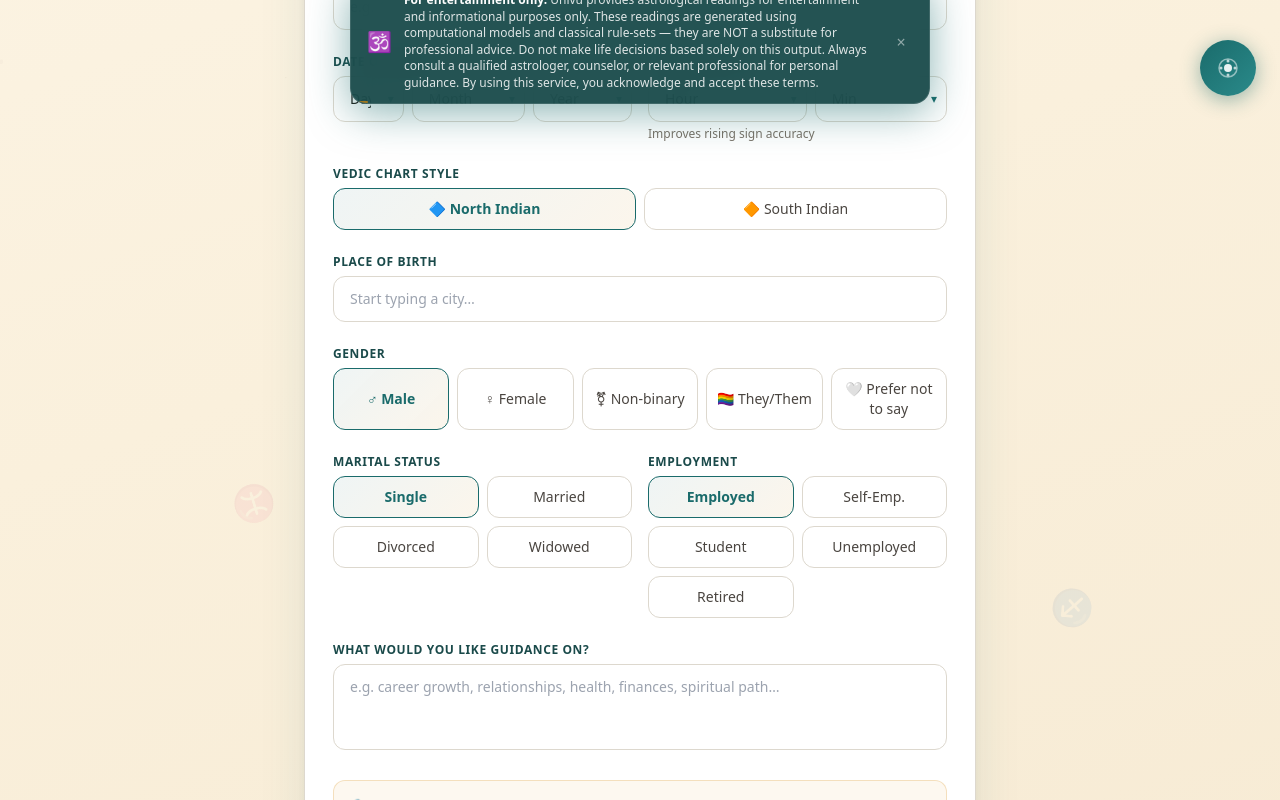
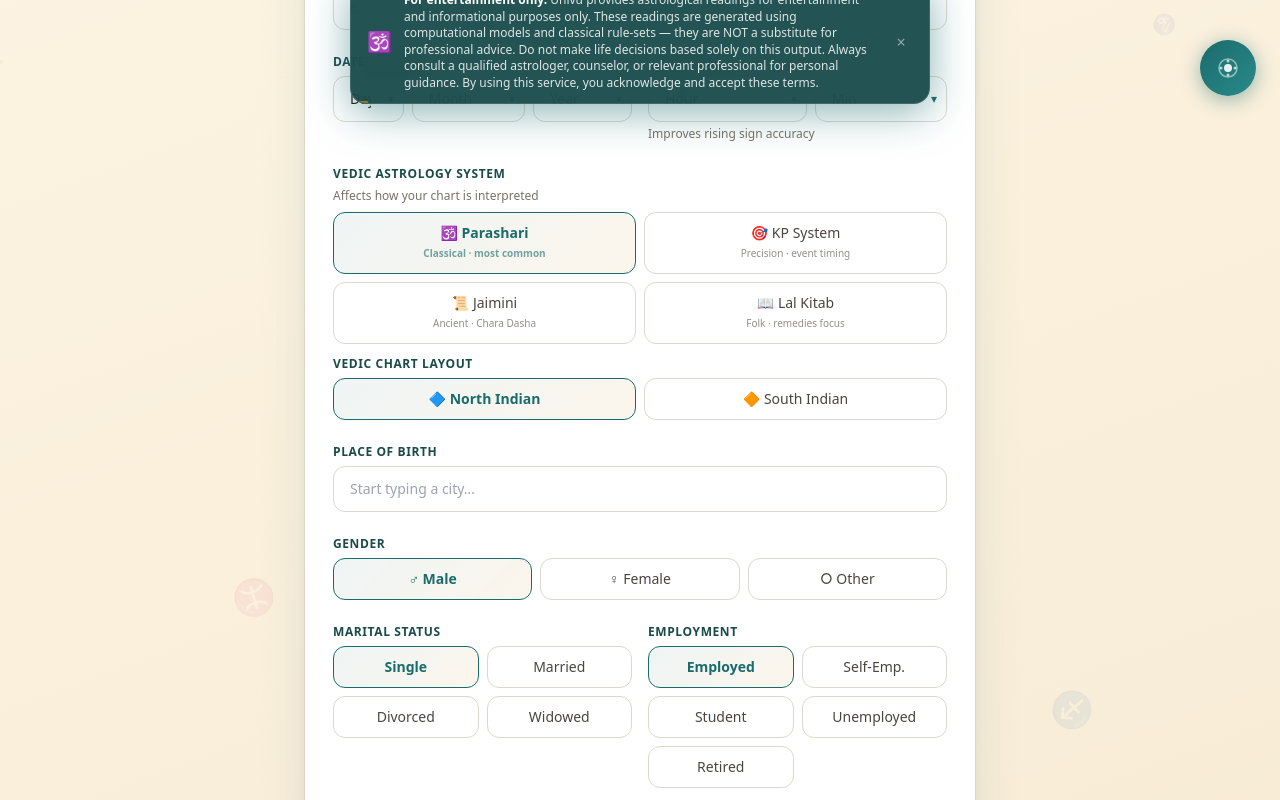
Before and after one commit to ramarepalli86-hue/Univu, a Next.js app: page / in a window 1280 px wide. Shown: the part 680-1480 px from the top of the page. Built offline with nearby package versions, Linux system fonts and the light colour scheme.

Commit message:
feat: Vedic system selector (Parashari/KP/Jaimini/Lal Kitab), chart layout fix, gender simplification, tab label renames

```diff
--- a/src/app/api/enrich-story/route.ts
+++ b/src/app/api/enrich-story/route.ts
@@ -70,7 +70,7 @@ export async function POST(req: NextRequest) {
     // Determine pronouns from gender
     const pronouns = gender === 'female'
       ? { sub: 'she', obj: 'her', pos: 'her' }
-      : (gender === 'nonbinary' || gender === 'they' || gender === 'prefer_not')
+      : gender === 'other'
         ? { sub: 'they', obj: 'them', pos: 'their' }
         : { sub: 'he', obj: 'him', pos: 'his' };
 
--- a/src/app/api/personal-reading/route.ts
+++ b/src/app/api/personal-reading/route.ts
@@ -244,6 +244,7 @@ export interface ReadingContext {
   planetsIn6: string;
   atmakaraka: string;
   sadeSatiActive: boolean;
+  vedicSystem: 'parashari' | 'kp' | 'jaimini' | 'lal_kitab';
 }
 
 export async function POST(req: NextRequest) {
@@ -279,21 +280,30 @@ export async function POST(req: NextRequest) {
 
     const userPrompt = promptFn(anonContext);
 
+    const vedicSystemLabel: Record<string, string> = {
+      parashari: 'Parashari (classical — Vimshottari Dasha, natural house rulerships, graha strengths)',
+      kp:        'KP System (Krishnamurti Paddhati — sub-lord theory, cusp-based predictions, event-timing precision)',
+      jaimini:   'Jaimini (Chara Dasha, Karakamsha, Argala, Pada Lagna — soul-level karmic readings)',
+      lal_kitab: 'Lal Kitab (folk Vedic — Pucca/Kachcha houses, debts across lifetimes, practical remedies)',
+    };
+    const systemInstruction = vedicSystemLabel[context.vedicSystem] || vedicSystemLabel.parashari;
+
     const completion = await groq.chat.completions.create({
       model: 'llama-3.3-70b-versatile',
       messages: [
         {
           role: 'system',
-          content: `You are a master Vedic astrologer giving deeply personal, SPECIFIC readings.
+          content: `You are a master Vedic astrologer giving deeply personal, SPECIFIC readings using the ${systemInstruction} system.
 RULES:
 1. The person's name is "the Seeker". Use ONLY "the Seeker" — NEVER invent or substitute any other name (e.g. Emily, Alex, Priya, John). Do not use any name other than "the Seeker".
-2. Use the correct pronouns based on gender — male: he/him/his, female: she/her/hers, nonbinary/they/prefer_not: they/them/their. NEVER misuse pronouns.
+2. Use the correct pronouns based on gender — male: he/him/his, female: she/her/hers, other: they/them/their. NEVER misuse pronouns.
 3. NEVER write generic planet descriptions — every sentence must be about THIS specific person.
 4. The 📅 timing sections are MANDATORY — you MUST give real years or year-ranges, not vague answers.
 5. Be honest about difficulties. Be honest about delays. Then show the path through.
 6. Write like a wise, warm friend who knows their chart — not a textbook.
 7. Use **bold headings** exactly as given. Rich paragraphs, no bullet points.
-8. The WORST answer is a vague non-answer. Always commit to a specific year or window.`,
+8. The WORST answer is a vague non-answer. Always commit to a specific year or window.
+9. Apply the ${systemInstruction.split(' (')[0]} system's specific rules — do NOT blend with other systems unless asked.`,
         },
         { role: 'user', content: userPrompt },
       ],
--- a/src/app/api/reading/route.ts
+++ b/src/app/api/reading/route.ts
@@ -11,7 +11,7 @@ export async function POST(req: NextRequest) {
 
     const {
       name, dob, timeOfBirth, birthLat, birthLng, birthCity,
-      gender, maritalStatus, employment, concern, chartType, tradition, language,
+      gender, maritalStatus, employment, concern, chartType, vedicSystem, tradition, language,
     } = body;
 
     // Sanitise all string inputs
@@ -53,6 +53,7 @@ export async function POST(req: NextRequest) {
       employment: sanitise(employment, 30) || 'employed',
       concern: safeConcern,
       chartType: chartType === 'south' ? 'south' : 'north',
+      vedicSystem: (['parashari','kp','jaimini','lal_kitab'].includes(vedicSystem) ? vedicSystem : 'parashari') as 'parashari' | 'kp' | 'jaimini' | 'lal_kitab',
       tradition: tradition || 'all',
       language: sanitise(language, 10) || 'en',
     };
--- a/src/components/IntakeForm.tsx
+++ b/src/components/IntakeForm.tsx
@@ -15,8 +15,9 @@ export interface IntakeFormData {
   birthCity: string;
   birthLat: number;
   birthLng: number;
-  gender: 'male' | 'female' | 'nonbinary' | 'they' | 'prefer_not';
+  gender: 'male' | 'female' | 'other';
   chartType: 'north' | 'south';
+  vedicSystem: 'parashari' | 'kp' | 'jaimini' | 'lal_kitab';
   tradition: 'vedic' | 'western' | 'chinese' | 'egyptian' | 'mayan' | 'all';
   maritalStatus: 'single' | 'married' | 'divorced' | 'widowed';
   employment: 'employed' | 'self-employed' | 'student' | 'unemployed' | 'retired';
@@ -164,7 +165,7 @@ export default function IntakeForm({ t, locale, onLocaleChange, onSubmit, loadin
     name: '', dob: '', timeOfBirth: '',
     birthCity: '', birthLat: 0, birthLng: 0,
     gender: 'male',
-    chartType: 'north', tradition: 'all',
+    chartType: 'north', vedicSystem: 'parashari', tradition: 'all',
     maritalStatus: 'single', employment: 'employed',
     concern: '', consent: false, language: locale,
   });
@@ -256,11 +257,23 @@ export default function IntakeForm({ t, locale, onLocaleChange, onSubmit, loadin
 
         {/* Vedic chart style */}
         {showVedicStyle && (
-          <div>
-            <Lbl>Vedic Chart Style</Lbl>
-            <div className="flex gap-2">
-              <Chip active={form.chartType === 'north'} onClick={() => upd('chartType', 'north')}>🔷 North Indian</Chip>
-              <Chip active={form.chartType === 'south'} onClick={() => upd('chartType', 'south')}>🔶 South Indian</Chip>
+          <div className="space-y-3">
+            <div>
+              <Lbl>Vedic Astrology System</Lbl>
+              <p className="text-xs mb-2" style={{ color: TEXT_MUTED }}>Affects how your chart is interpreted</p>
+              <div className="grid grid-cols-2 gap-2">
+                <Chip active={form.vedicSystem === 'parashari'} onClick={() => upd('vedicSystem', 'parashari')}>🕉️ Parashari <span className="block text-[10px] opacity-60">Classical · most common</span></Chip>
+                <Chip active={form.vedicSystem === 'kp'}        onClick={() => upd('vedicSystem', 'kp')}>🎯 KP System <span className="block text-[10px] opacity-60">Precision · event timing</span></Chip>
+                <Chip active={form.vedicSystem === 'jaimini'}   onClick={() => upd('vedicSystem', 'jaimini')}>📜 Jaimini <span className="block text-[10px] opacity-60">Ancient · Chara Dasha</span></Chip>
+                <Chip active={form.vedicSystem === 'lal_kitab'} onClick={() => upd('vedicSystem', 'lal_kitab')}>📖 Lal Kitab <span className="block text-[10px] opacity-60">Folk · remedies focus</span></Chip>
+              </div>
+            </div>
+            <div>
+              <Lbl>Vedic Chart Layout</Lbl>
+              <div className="flex gap-2">
+                <Chip active={form.chartType === 'north'} onClick={() => upd('chartType', 'north')}>🔷 North Indian</Chip>
+                <Chip active={form.chartType === 'south'} onClick={() => upd('chartType', 'south')}>🔶 South Indian</Chip>
+              </div>
             </div>
           </div>
         )}
@@ -275,11 +288,9 @@ export default function IntakeForm({ t, locale, onLocaleChange, onSubmit, loadin
         <div>
           <Lbl>Gender</Lbl>
           <div className="flex flex-wrap gap-2">
-            <Chip active={form.gender === 'male'}        onClick={() => upd('gender', 'male')}>♂ Male</Chip>
-            <Chip active={form.gender === 'female'}      onClick={() => upd('gender', 'female')}>♀ Female</Chip>
-            <Chip active={form.gender === 'nonbinary'}   onClick={() => upd('gender', 'nonbinary')}>⚧ Non-binary</Chip>
-            <Chip active={form.gender === 'they'}        onClick={() => upd('gender', 'they')}>🏳️‍🌈 They/Them</Chip>
-            <Chip active={form.gender === 'prefer_not'}  onClick={() => upd('gender', 'prefer_not')}>🤍 Prefer not to say</Chip>
+            <Chip active={form.gender === 'male'}   onClick={() => upd('gender', 'male')}>♂ Male</Chip>
+            <Chip active={form.gender === 'female'} onClick={() => upd('gender', 'female')}>♀ Female</Chip>
+            <Chip active={form.gender === 'other'}  onClick={() => upd('gender', 'other')}>○ Other</Chip>
           </div>
         </div>
 
--- a/src/components/ReportCard.tsx
+++ b/src/components/ReportCard.tsx
@@ -21,14 +21,14 @@ const AMBER  = '#D4880A';
 const TEAL_L = '#2A8A8A';
 
 const TABS = [
-  { id: 'overview',   label: '✨ Overview'   },
-  { id: 'love',       label: '💞 Love'       },
-  { id: 'career',     label: '🏆 Career'     },
-  { id: 'health',     label: '🌿 Health'     },
-  { id: 'timeline',   label: '🗓 Timeline'   },
-  { id: 'spiritual',  label: '🔮 Purpose'    },
-  { id: 'charts',     label: '🪐 Charts'     },
-  { id: 'story',      label: '🎬 Story'      },
+  { id: 'overview',   label: '✨ Cosmic Snapshot' },
+  { id: 'love',       label: '💞 Love & Bonds'    },
+  { id: 'career',     label: '🏆 Wealth & Path'   },
+  { id: 'health',     label: '🌿 Vitality'         },
+  { id: 'timeline',   label: '🗓 Life Cycles'      },
+  { id: 'spiritual',  label: '🔮 Purpose'          },
+  { id: 'charts',     label: '🪐 Sky Charts'       },
+  { id: 'story',      label: '🎬 Story'            },
 ] as const;
 type TabId = typeof TABS[number]['id'];
 
@@ -233,6 +233,7 @@ function buildContext(reading: FullReading): ReadingContext {
     planetsIn6: reading.planets.filter(p=>p.house===6).map(p=>p.name).join(', ') || 'None',
     atmakaraka: reading.atmakaraka?.planet ?? 'Sun',
     sadeSatiActive: reading.sadeSati?.isActive ?? false,
+    vedicSystem: reading.vedicSystem ?? 'parashari',
   };
 }
 
--- a/src/components/VedicChart.tsx
+++ b/src/components/VedicChart.tsx
@@ -97,7 +97,7 @@ function SouthChart({ signPlanets, ascendant }: {
 
   return (
     <div className="space-y-3">
-      <h3 className="section-heading">🕉️ South Indian Kundali</h3>
+      <h3 className="section-heading">🕉️ South Indian Layout</h3>
       <div className="grid grid-cols-4 border-2 border-copper-300 rounded-lg overflow-hidden max-w-xs mx-auto bg-warm-50">
         {[0, 1, 2, 3].map((row) =>
           [0, 1, 2, 3].map((col) => {
@@ -169,7 +169,7 @@ function NorthChart({ signPlanets, ascIdx, ascendant }: {
 
   return (
     <div className="space-y-3">
-      <h3 className="section-heading">🕉️ North Indian Kundali</h3>
+      <h3 className="section-heading">🕉️ North Indian Layout</h3>
       <motion.div
         initial={{ scale: 0.9, opacity: 0 }}
         animate={{ scale: 1, opacity: 1 }}
--- a/src/lib/astrology.ts
+++ b/src/lib/astrology.ts
@@ -1835,6 +1835,7 @@ export interface ReadingInput {
   employment: string;
   concern: string;
   chartType: 'north' | 'south';
+  vedicSystem: 'parashari' | 'kp' | 'jaimini' | 'lal_kitab';
   tradition: 'vedic' | 'western' | 'chinese' | 'egyptian' | 'mayan' | 'all';
   language: string;
 }
@@ -1858,6 +1859,7 @@ export interface FullReading {
   moonNakshatraPada: number;
   planets: PlanetPosition[];
   chartType: 'north' | 'south';
+  vedicSystem: 'parashari' | 'kp' | 'jaimini' | 'lal_kitab';
   panchanga: Panchanga;
   dashaTimeline: DashaPeriod[];
   currentDasha: string;
@@ -2017,6 +2019,7 @@ export function generateFullReading(input: ReadingInput): FullReading {
     gender: input.gender,
     tradition: input.tradition ?? 'all',
     language: input.language ?? 'en',
+    vedicSystem: input.vedicSystem ?? 'parashari',
     lagnaRashi,
     lagnaSign,
     moonRashi,
```
